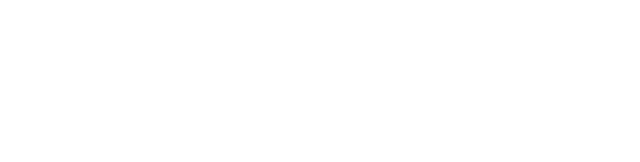
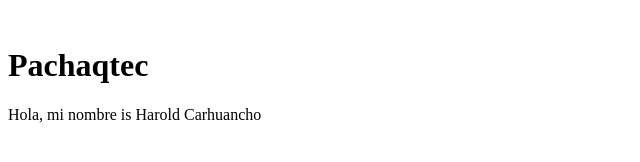
Before and after one commit to haroldavis/hackaton2, a plain HTML site: page index.html in a window 1280 px wide. Shown: the whole page, without its empty margins (0-640 px from the left). Drawn offline with Linux system fonts and the light colour scheme.

Commit message:
header created

```diff
--- a/index.html
+++ b/index.html
@@ -7,7 +7,15 @@
     <title>Document</title>
 </head>
 <body>
-    <header></header>
+    <header>
+        <img src="" alt="">
+        <div>
+            <h1>Pachaqtec</h1>
+            <p>
+                Hola, mi nombre is Harold Carhuancho
+            </p>
+        </div>
+    </header>
     <main></main>
     <footer></footer>
 
```
